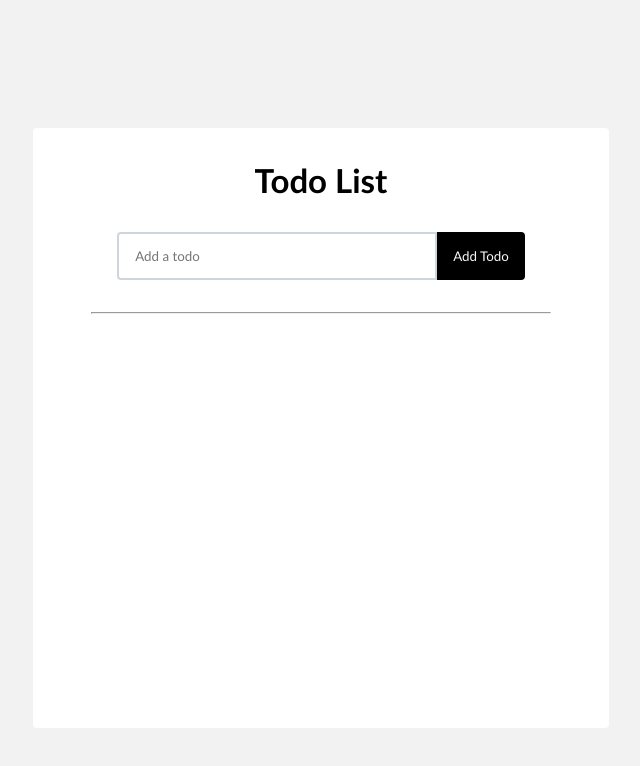
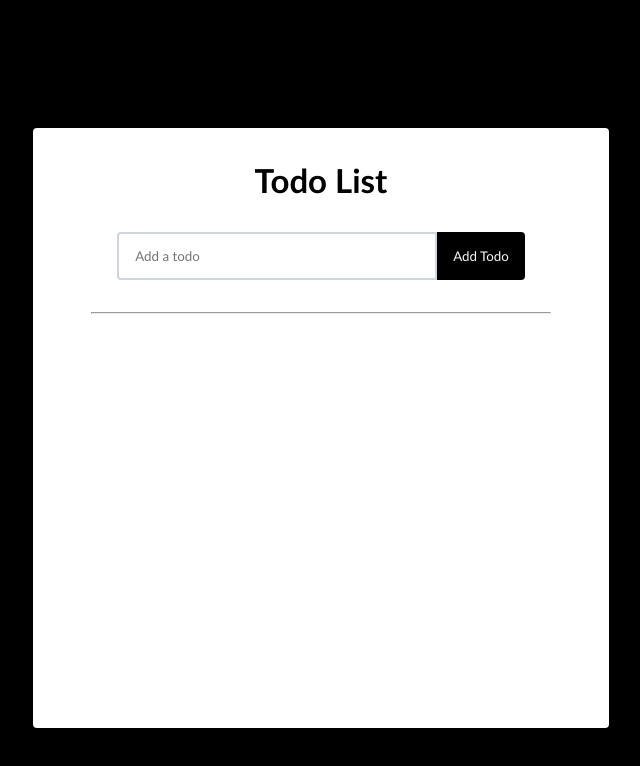
Before and after one commit to uibahy/to-do, a React (Create React App) app: page / in a window 1280 px wide. Shown: the top 766 px of the page, without its empty margins (319-959 px from the left). Built offline with nearby package versions, Linux system fonts and the light colour scheme.

Commit message:
changing the bg color to black

```diff
--- a/src/App.css
+++ b/src/App.css
@@ -7,7 +7,7 @@
 }
 
 body {
-  background: rgb(242, 242, 242);
+  background: rgb(0, 0, 0);
 }
 .todo-app {
   display: flex;
```
